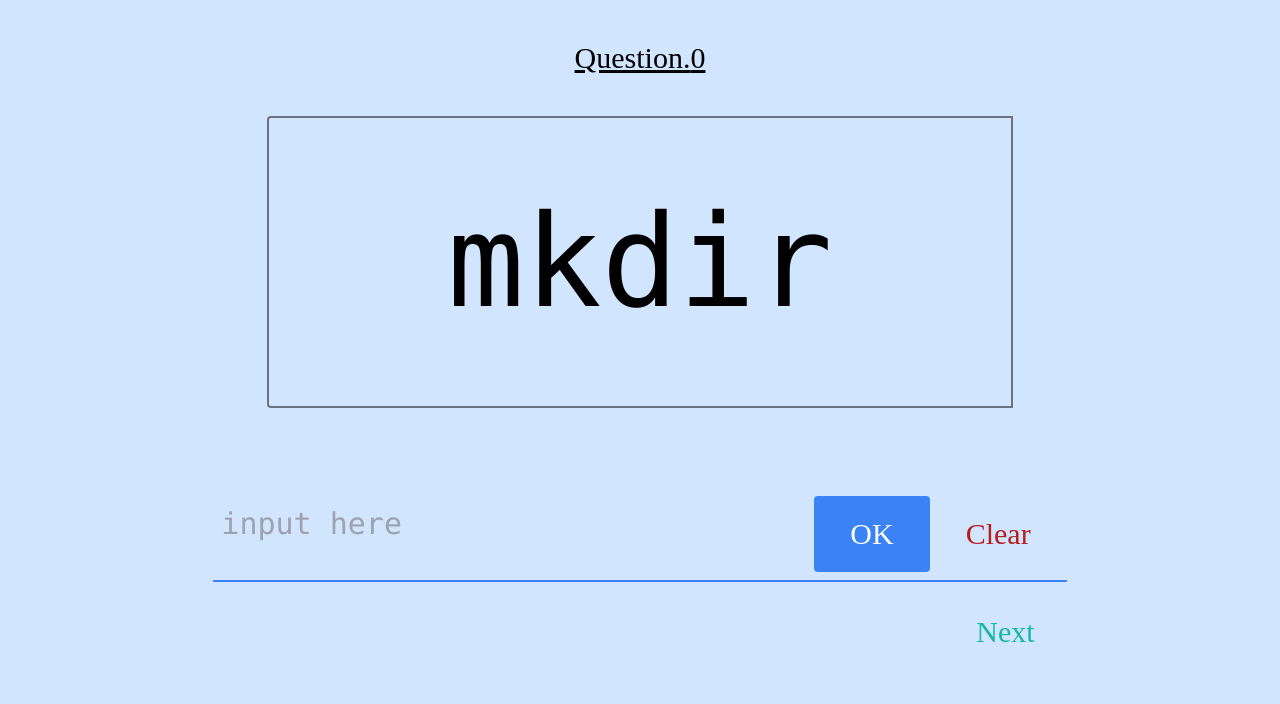
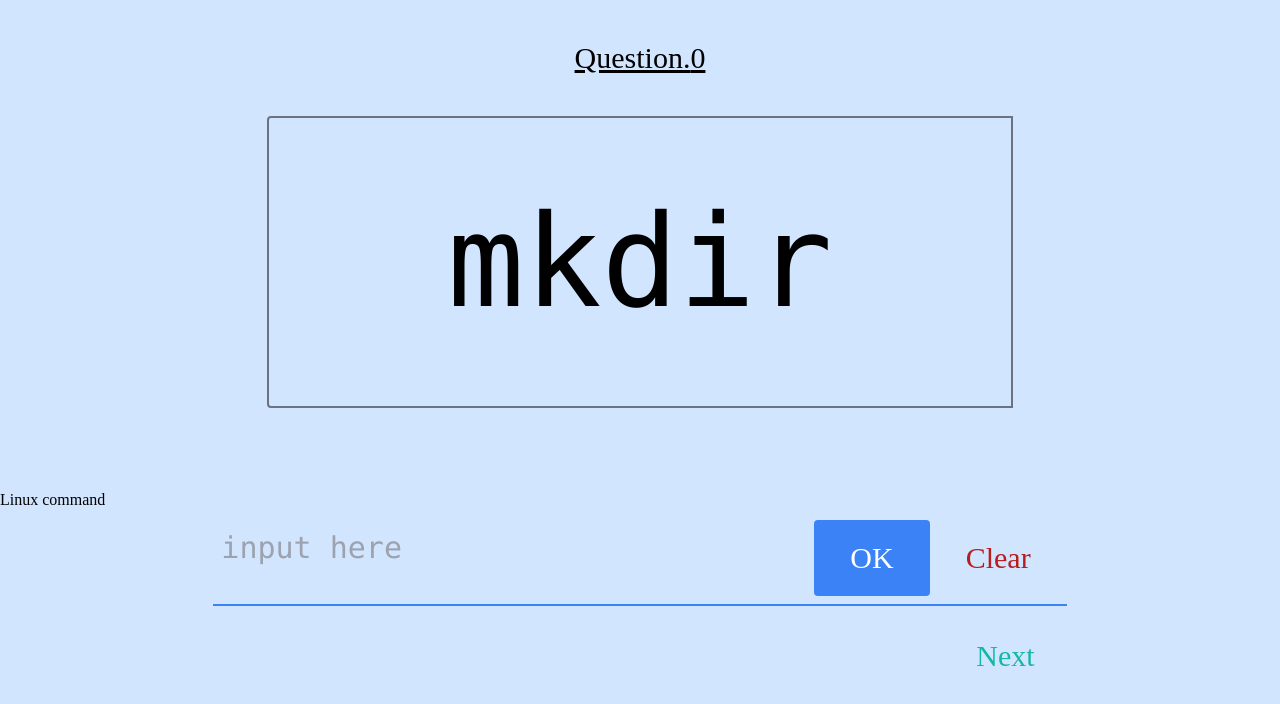
Before and after one commit to ohshimatani/morning-quiz, a React (Create React App) app: page / in a window 1280 px wide. Both pictures are taken after a click on the element "スタート". Shown: the top 704 px of the page. Built offline with nearby package versions, Linux system fonts and the light colour scheme.

Commit message:
added a wordClassLabel component

```diff
--- a/src/App.jsx
+++ b/src/App.jsx
@@ -4,6 +4,7 @@ import QuestionWord from './components/QuestionWord';
 import AnswerForm from './components/AnswerForm';
 import StartPage from './components/StartPage';
 import NextButton from './components/NextButton';
+import WordClassLabel from './components/WordClassLabel';
 
 // load a json file
 export const questions = require('../src/questions.json');
@@ -38,6 +39,7 @@ const App = () => {
 			<>
 				<QuestionIndex questionIndex={questionIndex} />
 				<QuestionWord word={questions[questionIndex].word} isQuestionBoxColored={isQuestionBoxColored}/>
+				<WordClassLabel classLabel={questions[questionIndex].Classification}/>
 				<AnswerForm questionIndex={questionIndex} checkAnswer={checkAnswer} setIsCorrect={setIsCorrect} cancelButtonOnClick={() => setIsQuestionBoxColored(false)}/>
 				<NextButton onClick={() => {
 						incrementQuestionIndex(questionIndex + 1);
--- /dev/null
+++ b/src/components/WordClassLabel.jsx
@@ -0,0 +1,12 @@
+const WordClassLabel = (props) => {
+	return (
+		<p className={pClassName}>{props.classLabel}</p>
+	);
+}
+
+const pClassName = `
+	text-l
+	text-thin
+`;
+
+export default WordClassLabel;
--- a/src/questions.json
+++ b/src/questions.json
@@ -15,18 +15,23 @@
 		"answer": "JavaScript Object Notation"
 	},
 	{
+		"word": "SQL",
+		"Classification": "SQL",
+		"answer": "structured query language"
+	},
+	{
 		"word": "CSS",
 		"Classification": "CSS",
 		"answer": "cascading style sheet"
 	},
 	{
-		"word": "SQL",
-		"Classification": "SQL",
-		"answer": "structured query language"
-	},
-	{
 		"word": "tar",
 		"Classification": "Linux command",
 		"answer": "tape archives"
+	},
+	{
+		"word": "JSP",
+		"Classification": "Java",
+		"answer": "Java Server Page"
 	}
 ]
```
